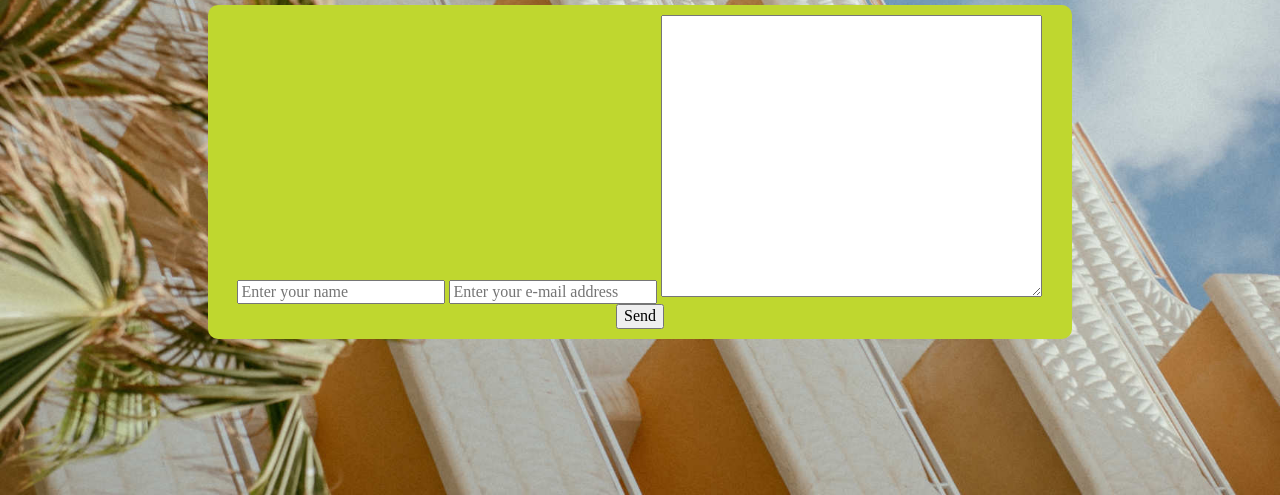
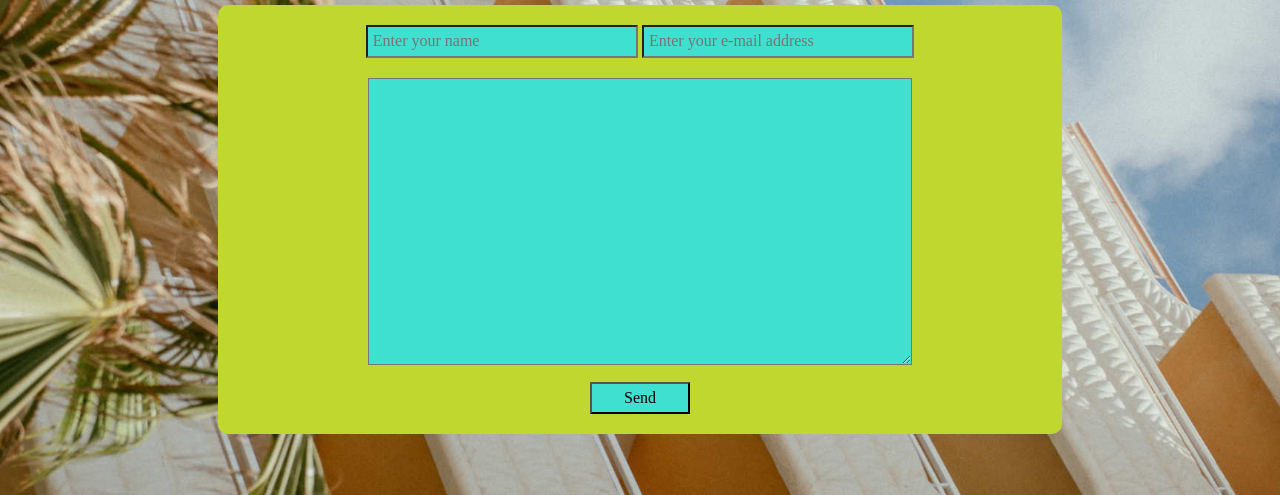
Before and after one commit to jmmb/www.mazusrecords.com, a plain HTML site: page contact.html in a window 1280 px wide. Shown: the part 305-800 px from the top of the page. Drawn offline with Linux system fonts and the light colour scheme.

Commit message:
refining contact form styling

```diff
--- a/contact.html
+++ b/contact.html
@@ -50,10 +50,10 @@
   </div>
   <div class="contact-form">
     <form method="post" action="https://forms.un-static.com/forms/bc227a27e77850d9360316cb6475ed7789354a99">
-      <input type="text" name="name" placeholder="Enter your name" required>
-      <input type="email" name="email" placeholder="Enter your e-mail address" required>
-      <textarea name="message" cols="40" rows="15"></textarea>
-      <button type="submit">Send</button>
+      <input type="text" class="contact-text-input" name="name" placeholder="Enter your name" required>
+      <input type="email" class="contact-email-input" name="email" placeholder="Enter your e-mail address" required>
+      <textarea name="message" class="contact-textarea" cols="40" rows="15"></textarea>
+      <button type="submit" class="contact-button">Send</button>
     </form>
   </div>
     <script src="js/vendor/modernizr-3.11.2.min.js"></script>
--- a/css/main.css
+++ b/css/main.css
@@ -496,8 +496,54 @@ a.link6:active {
   width: 66%;
 }
 
-*:before, *:after {
+*, *:before, *:after {
   box-sizing: border-box;
+}
+
+input[type=text] {
+  background-color: turquoise;
+  margin: 10px 0;
+  padding: 5px;
+  width: 33%;
+}
+
+.contact-text-input {
+   // styles here
+}
+
+input[type=email] {
+  background-color: turquoise;
+  margin: 10px 0;
+  padding: 5px;
+  width: 33%;
+}
+
+.contact-email-input {
+   // styles here
+}
+
+textarea {
+  background-color: turquoise;
+  margin: 10px 0;
+  padding: 5px;
+  width: 66%;
+}
+
+.contact-textarea {
+   // styles here
+}
+
+button {
+  background-color: turquoise;
+  display: block;
+  margin: auto;
+  margin-bottom: 10px;
+  padding: 5px;
+  width: 100px;
+}
+
+.contact-button {
+   // styles here
 }
 
 /* Homepage Footer channel icon styles */
```
